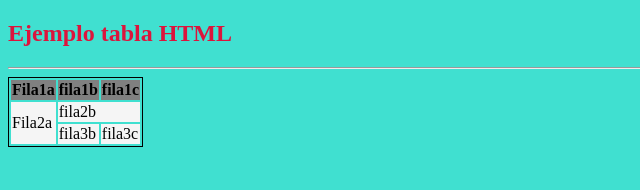
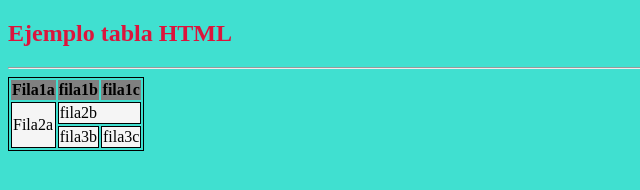
Before and after one commit to AlejandroCaleya/afm-fe-html-08-2023, a plain HTML site: page Index.html in a window 1280 px wide. Shown: the whole page, without its empty margins (0-640 px from the left). Drawn offline with Linux system fonts and the light colour scheme.

Commit message:
css updated

```diff
--- a/css/style.css
+++ b/css/style.css
@@ -8,6 +8,7 @@ table {
 
 td {
     background-color: whitesmoke;
+    border: black 1px solid;
 }
 
 th {
```
